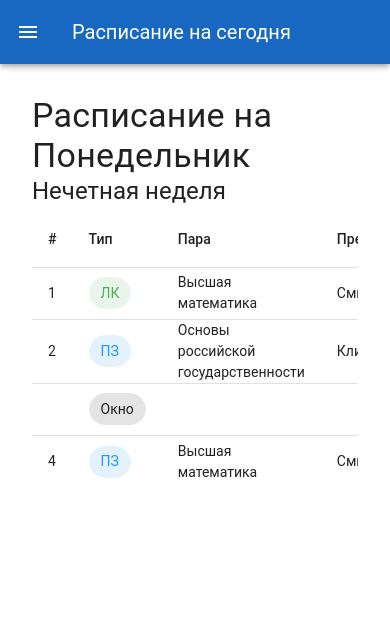
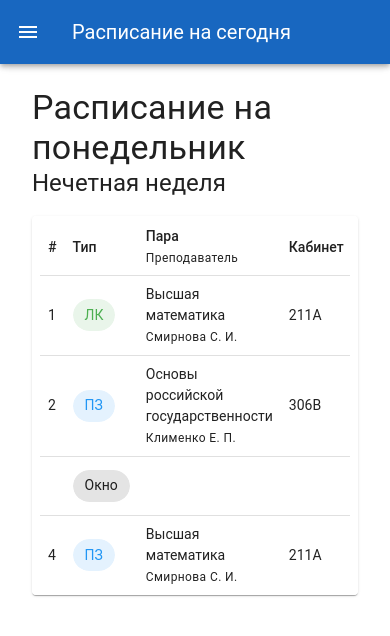
Before and after one commit to SanyaPilot/UniversitySchedDisplay, a Vue app: page /today in a window 390 px wide. Shown: the top 636 px of the page. Built offline with nearby package versions, Linux system fonts and the light colour scheme.

Commit message:
components: Split schedule table to the SFC Optimize table for a mobile viewport Remove preceeding windows Needed for further summary page

```diff
--- /dev/null
+++ b/src/components/Schedule.vue
@@ -0,0 +1,103 @@
+<template>
+  <VTable v-if="lessons != null" class="pt-1 px-2">
+    <thead>
+      <tr>
+        <th class="px-2">#</th>
+        <th class="px-2">Тип</th>
+        <th class="px-2">
+          <span>Пара</span><br>
+          <span v-if="onMobile" class="text-caption">Преподаватель</span>
+        </th>
+        <th v-if="!onMobile" class="px-2">Преподаватель</th>
+        <th class="px-2">Кабинет</th>
+        <th class="px-2">Время</th>
+      </tr>
+    </thead>
+    <tbody>
+      <tr v-for="lesson in lessons">
+        <td class="px-2 py-2">{{ lesson.window ? "" : lesson.pos }}</td>
+        <td class="px-2 py-2">
+          <VChip v-if="lesson.window == false" :color="lesson.practical ? 'blue' : 'green'">{{ lesson.practical ? "ПЗ" : "ЛК" }}</VChip>
+          <VChip v-else>Окно</VChip>
+        </td>
+        <td class="px-2 py-2">
+          <span>{{ lesson.window ? "" : lesson.name }}</span><br>
+          <span v-if="onMobile" class="text-caption">{{ lesson.window ? "" : lesson.teacher}}</span>
+        </td>
+        <td v-if="!onMobile" class="px-2 py-2">{{ lesson.window ? "" : lesson.teacher}}</td>
+        <td class="px-2 py-2">{{ lesson.window ? "" : lesson.room}}</td>
+        <td class="px-2 py-2">{{ lessonTimes[lesson.pos - 1] }}</td>
+      </tr>
+    </tbody>
+  </VTable>
+  <h5 v-else class="d-flex justify-center text-h5 py-4">🥳 Нет занятий!</h5>
+</template>
+
+<script>
+  import groupData from "@/config.json"
+  import { timestampToString, isWeekEven } from '@/utils/date.js'
+
+  const curDate = new Date()
+
+  export default {
+    name: "ScheduleView",
+    props: {
+      dow: {
+        type: Number,
+      },
+      weekType: {
+        type: Boolean,
+        required: true
+      }
+    },
+    computed: {
+      lessonTimes() {
+        let times = []
+        let curTime = groupData.startTime
+        for (const brTime of groupData.breaks) {
+          let startTime = timestampToString(curTime)
+          curTime += groupData.lessonLength
+          let stopTime = timestampToString(curTime)
+          times.push(startTime + " - " + stopTime)
+          curTime += brTime
+        }
+        // And for the last lesson
+        let startTime = timestampToString(curTime)
+        curTime += groupData.lessonLength
+        let stopTime = timestampToString(curTime)
+        times.push(startTime + " - " + stopTime)
+
+        return times
+      },
+      lessons() {
+        let dow = this.dow == undefined ? (curDate.getDay() - 1) : this.dow
+        const day = groupData.weeks[this.weekType ? 'even' : 'odd'][dow]
+        if (day == undefined) return null
+
+        // Deep copy
+        let temp = JSON.parse(JSON.stringify(day))
+
+        let pos = 1
+        // Remove prepending nulls
+        while (temp[0] == null) {
+          temp.shift()
+          pos++
+        }
+        // Append real position to lessons and replace nulls
+        for (let i = 0; i < temp.length; i++) {
+          if (temp[i] == null) {
+            temp[i] = { window: true, pos: pos }
+          } else {
+            temp[i].window = false
+            temp[i].pos = pos
+          }
+          pos++
+        }
+        return temp
+      },
+      onMobile() {
+        return this.$vuetify.display.xs
+      }
+    }
+  }
+</script>
--- a/src/views/Today.vue
+++ b/src/views/Today.vue
@@ -1,72 +1,30 @@
 <template>
   <div>
-    <h4 class="text-h4 pt-4">Расписание на {{ dayOfWeek }}</h4>
+    <h4 class="text-h4 pt-2">Расписание на {{ dayOfWeek }}</h4>
     <h5 class="text-h5">{{ isWeekEven ? "Четная" : "Нечетная" }} неделя</h5>
-    <VTable v-if="lessons != undefined" class="pt-1">
-      <thead>
-        <tr>
-          <th>#</th>
-          <th>Тип</th>
-          <th>Пара</th>
-          <th>Преподаватель</th>
-          <th>Кабинет</th>
-          <th>Время</th>
-        </tr>
-      </thead>
-      <tbody>
-        <tr v-for="(lesson, idx) in lessons">
-          <td>{{ lesson != null ? (idx + 1) : "" }}</td>
-          <td>
-            <VChip v-if="lesson != null" :color="lesson.practical ? 'blue' : 'green'">{{ lesson.practical ? "ПЗ" : "ЛК" }}</VChip>
-            <VChip v-else>Окно</VChip>
-          </td>
-          <td>{{ lesson != null ? lesson.name : "" }}</td>
-          <td>{{ lesson != null ? lesson.teacher : "" }}</td>
-          <td>{{ lesson != null ? lesson.room : "" }}</td>
-          <td>{{ lessonTimes[idx] }}</td>
-        </tr>
-      </tbody>
-    </VTable>
-    <h5 v-else class="d-flex justify-center text-h5 pt-4">🥳 Сегодня нет занятий!</h5>
+    <VCard class="mt-4">
+      <ScheduleView :weekType="isWeekEven"/>
+    </VCard>
   </div>
 </template>
 
 <script>
   import groupData from "@/config.json"
-  import { timestampToString, isWeekEven } from '@/utils/date.js'
+  import { isWeekEven } from '@/utils/date.js'
+  import ScheduleView from '@/components/Schedule.vue'
 
-  const dayNames = ["Воскресенье", "Понедельник", "Вторник", "Среда", "Четверг", "Пятница", "Суббота"]
+  const dayNames = ["воскресенье", "понедельник", "вторник", "среда", "четверг", "пятница", "суббота"]
   const curDate = new Date()
 
   export default {
+    components: { ScheduleView },
     computed: {
-      lessonTimes() {
-        let times = []
-        let curTime = groupData.startTime
-        for (const brTime of groupData.breaks) {
-          let startTime = timestampToString(curTime)
-          curTime += groupData.lessonLength
-          let stopTime = timestampToString(curTime)
-          times.push(startTime + " - " + stopTime)
-          curTime += brTime
-        }
-        // And for the last lesson
-        let startTime = timestampToString(curTime)
-        curTime += groupData.lessonLength
-        let stopTime = timestampToString(curTime)
-        times.push(startTime + " - " + stopTime)
-
-        return times
-      },
       dayOfWeek() {
         return dayNames[curDate.getDay()]
       },
       isWeekEven() {
         return isWeekEven(groupData.studyStartTS * 1000, curDate.getTime())
       },
-      lessons() {
-        return groupData.weeks[this.isWeekEven ? 'even' : 'odd'][curDate.getDay() - 1]
-      }
     }
   }
 </script>
```
